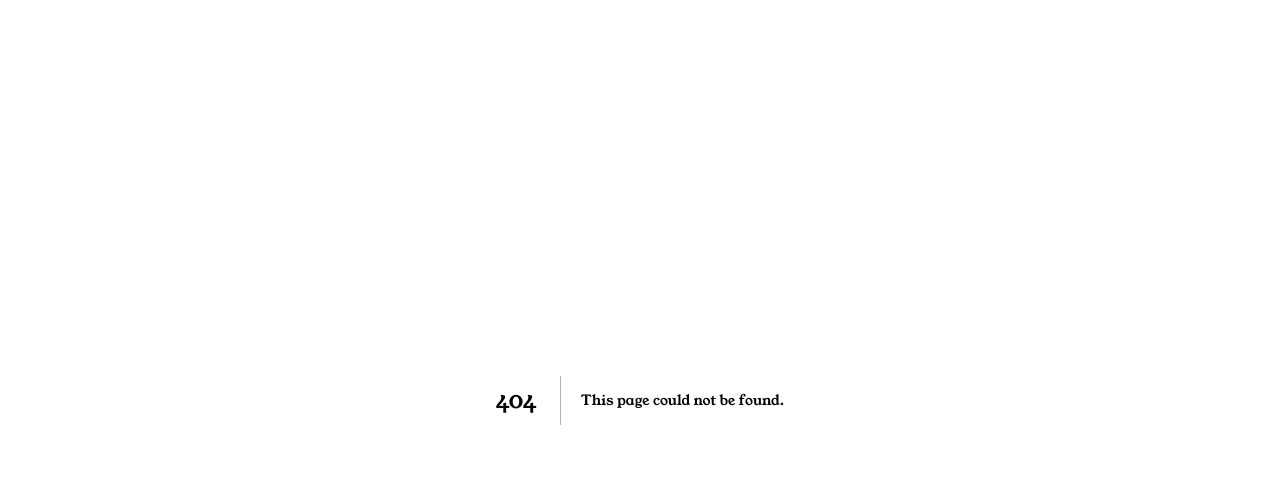
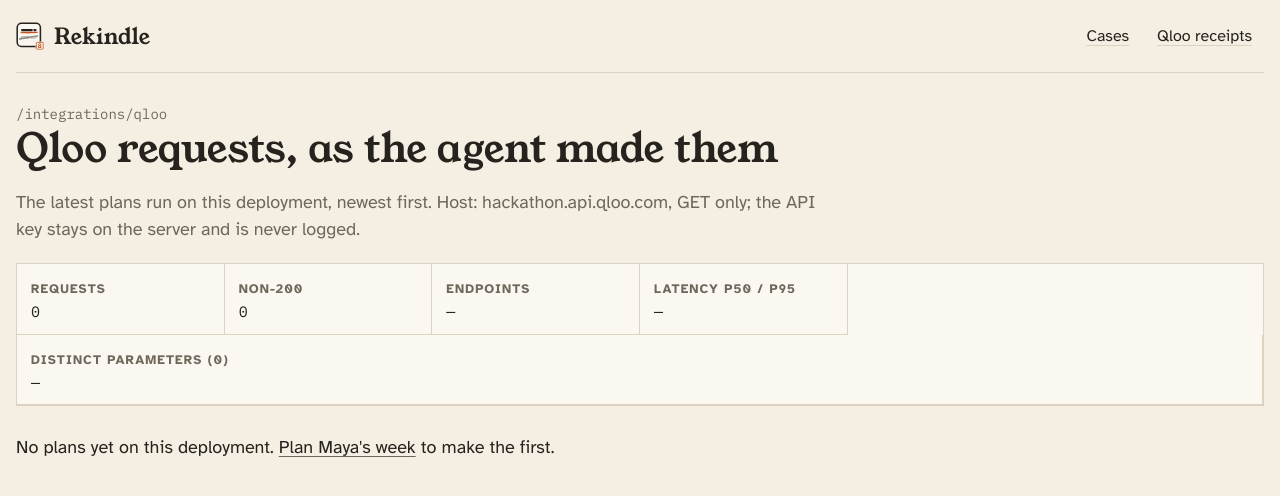
Before and after one commit to edycutjong/rekindle, a Next.js app: page /integrations/qloo in a window 1280 px wide. Before the commit this address had no page. Shown: the top 496 px of the page. Built offline with nearby package versions, Linux system fonts and the light colour scheme.

Commit message:
/integrations/qloo: every Qloo request behind the latest plans, with endpoints, distinct params and p50/p95

```diff
--- /dev/null
+++ b/app/integrations/qloo/page.tsx
@@ -0,0 +1,120 @@
+import type { Metadata } from "next";
+import Link from "next/link";
+import { SiteHeader } from "@/components/SiteHeader";
+import r from "@/components/rekindle.module.css";
+import { latestReceipts, type Receipts } from "@/lib/receipts";
+import { storeFromEnv } from "@/lib/store";
+import s from "./qloo.module.css";
+
+export const dynamic = "force-dynamic";
+export const metadata: Metadata = { title: "Qloo receipts · Rekindle" };
+
+const ID_RE = /^[0-9a-f-]{36}$/i;
+
+/**
+ * Sponsor verification view (architecture.md): every Qloo request behind the most recent plans, as stored by the plan
+ * that made it — path, params, HTTP status, latency and result count. The key is never stored, so it cannot appear.
+ */
+export default async function QlooReceipts({ searchParams }: { searchParams: Promise<{ plan?: string }> }) {
+  const { plan } = await searchParams;
+  const planId = plan && ID_RE.test(plan) ? plan : null;
+  let data: Receipts | null = null;
+  let error: string | null = null;
+  try {
+    data = await latestReceipts(storeFromEnv(), { planId, limit: 5 });
+  } catch (e) {
+    error = e instanceof Error ? e.message : String(e);
+  }
+  return (
+    <div className={r.wrap}>
+      <SiteHeader />
+      <main className={s.page}>
+        <p className={s.eyebrow}>/integrations/qloo</p>
+        <h1 className={s.title}>Qloo requests, as the agent made them</h1>
+        <p className={s.lead}>
+          {planId ? (
+            <>
+              One plan: <code>{planId}</code>. <Link className={r.link} href="/integrations/qloo">Show the latest plans</Link> ·{" "}
+              <Link className={r.link} href={`/plans/${planId}`}>open its week</Link>
+            </>
+          ) : (
+            <>The latest plans run on this deployment, newest first. Host: hackathon.api.qloo.com, GET only; the API key stays on the server and is never logged.</>
+          )}
+        </p>
+        {error && <p className={r.errorBox}>Could not read the call logs: {error}</p>}
+        {data && (
+          <>
+            <dl className={s.totals} data-testid="totals">
+              <div>
+                <dt>requests</dt>
+                <dd>{data.totals.calls}</dd>
+              </div>
+              <div>
+                <dt>non-200</dt>
+                <dd>{data.totals.non200}</dd>
+              </div>
+              <div>
+                <dt>endpoints</dt>
+                <dd>{data.totals.endpoints.join(" · ") || "—"}</dd>
+              </div>
+              <div>
+                <dt>latency p50 / p95</dt>
+                <dd>{data.totals.p50 === null ? "—" : `${data.totals.p50} / ${data.totals.p95} ms`}</dd>
+              </div>
+              <div className={s.wide}>
+                <dt>distinct parameters ({data.totals.params.length})</dt>
+                <dd>{data.totals.params.join(" · ") || "—"}</dd>
+              </div>
+            </dl>
+            {data.plans.length === 0 && <p>No plans yet on this deployment. <Link className={r.link} href="/">Plan Maya&apos;s week</Link> to make the first.</p>}
+            {data.plans.map((p) => (
+              <section key={p.plan.id} className={s.plan}>
+                <h2 className={s.h2}>
+                  <Link className={r.link} href={`/plans/${p.plan.id}`}>
+                    week {p.plan.week} · {p.plan.origin === "toggle" ? "constraint change" : "agent run"} · plan {p.plan.id.slice(0, 8)}
+                  </Link>
+                </h2>
+                <p className={s.meta}>
+                  {new Date(p.plan.created_at).toUTCString()} · {p.calls.length} Qloo requests · {p.plan.cards} cards · {p.plan.refusals} refusals ·{" "}
+                  {p.plan.llm_model ? `${p.plan.llm_provider}:${p.plan.llm_model}` : "deterministic route"} · {(p.plan.latency_ms / 1000).toFixed(1)} s
+                </p>
+                <div className={s.tableWrap}>
+                  <table className={s.table}>
+                    <thead>
+                      <tr>
+                        <th>#</th>
+                        <th>path</th>
+                        <th>params</th>
+                        <th>status</th>
+                        <th>ms</th>
+                        <th>results</th>
+                      </tr>
+                    </thead>
+                    <tbody>
+                      {p.calls.map((c, i) => (
+                        <tr key={i}>
+                          <td>{i + 1}</td>
+                          <td>{c.path}</td>
+                          <td className={s.params}>
+                            {Object.entries(c.params_json).map(([k, v]) => (
+                              <div key={k}>
+                                <span className={s.k}>{k}</span>={v}
+                              </div>
+                            ))}
+                          </td>
+                          <td>{c.status}</td>
+                          <td>{c.ms}</td>
+                          <td>{c.n_results}</td>
+                        </tr>
+                      ))}
+                    </tbody>
+                  </table>
+                </div>
+              </section>
+            ))}
+          </>
+        )}
+      </main>
+    </div>
+  );
+}
--- /dev/null
+++ b/app/integrations/qloo/qloo.module.css
@@ -0,0 +1,87 @@
+.page {
+  padding: 32px 0;
+}
+.eyebrow {
+  font: 14px var(--font-data);
+  color: var(--muted);
+  margin: 0;
+}
+.title {
+  font-size: clamp(30px, 4vw, 40px);
+  margin: 4px 0 10px;
+  line-height: 1.1;
+}
+.lead {
+  color: var(--muted);
+  max-width: 820px;
+}
+.totals {
+  display: grid;
+  grid-template-columns: repeat(auto-fit, minmax(180px, 1fr));
+  gap: 0;
+  border: 1px solid var(--rule);
+  background: var(--paper);
+  margin: 20px 0 28px;
+}
+.totals div {
+  padding: 10px 14px;
+  border-right: 1px solid var(--rule);
+  border-bottom: 1px solid var(--rule);
+}
+.totals .wide {
+  grid-column: 1 / -1;
+}
+.totals dt {
+  font-variant-caps: all-small-caps;
+  letter-spacing: 0.06em;
+  font-weight: 700;
+  color: var(--muted);
+}
+.totals dd {
+  margin: 0;
+  font: 15px/1.5 var(--font-data);
+  overflow-wrap: anywhere;
+}
+.plan {
+  margin-bottom: 32px;
+}
+.h2 {
+  font-size: 24px;
+  margin: 0 0 4px;
+}
+.meta {
+  font: 14px var(--font-data);
+  color: var(--muted);
+  margin: 0 0 10px;
+}
+.tableWrap {
+  overflow-x: auto;
+  border: 1px solid var(--rule);
+  background: var(--paper);
+}
+.table {
+  width: 100%;
+  border-collapse: collapse;
+  font: 13px/1.45 var(--font-data);
+}
+.table th {
+  text-align: left;
+  font-family: var(--font-body);
+  font-variant-caps: all-small-caps;
+  letter-spacing: 0.06em;
+  color: var(--muted);
+  border-bottom: 1px solid var(--ink);
+  padding: 6px 10px;
+}
+.table td {
+  border-bottom: 1px solid var(--rule);
+  padding: 6px 10px;
+  vertical-align: top;
+}
+.params {
+  overflow-wrap: anywhere;
+  min-width: 260px;
+}
+.k {
+  color: var(--muted);
+}
```
